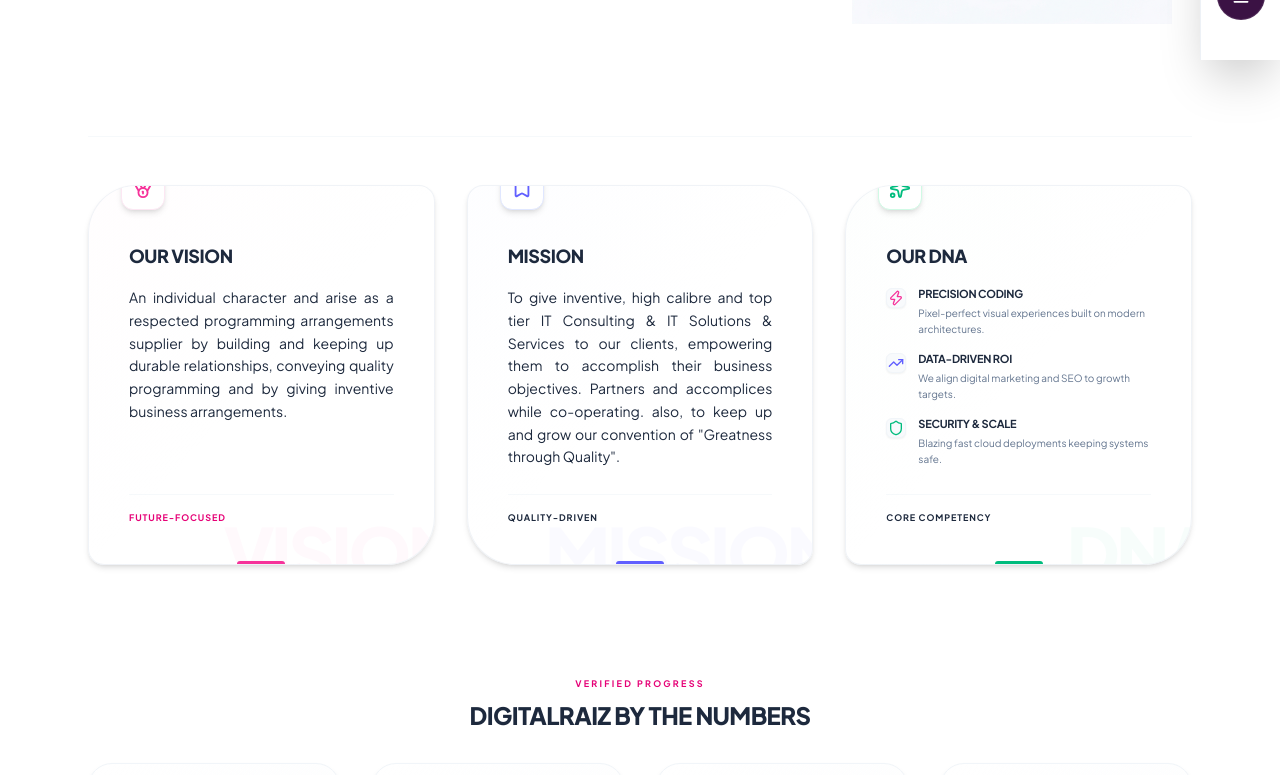
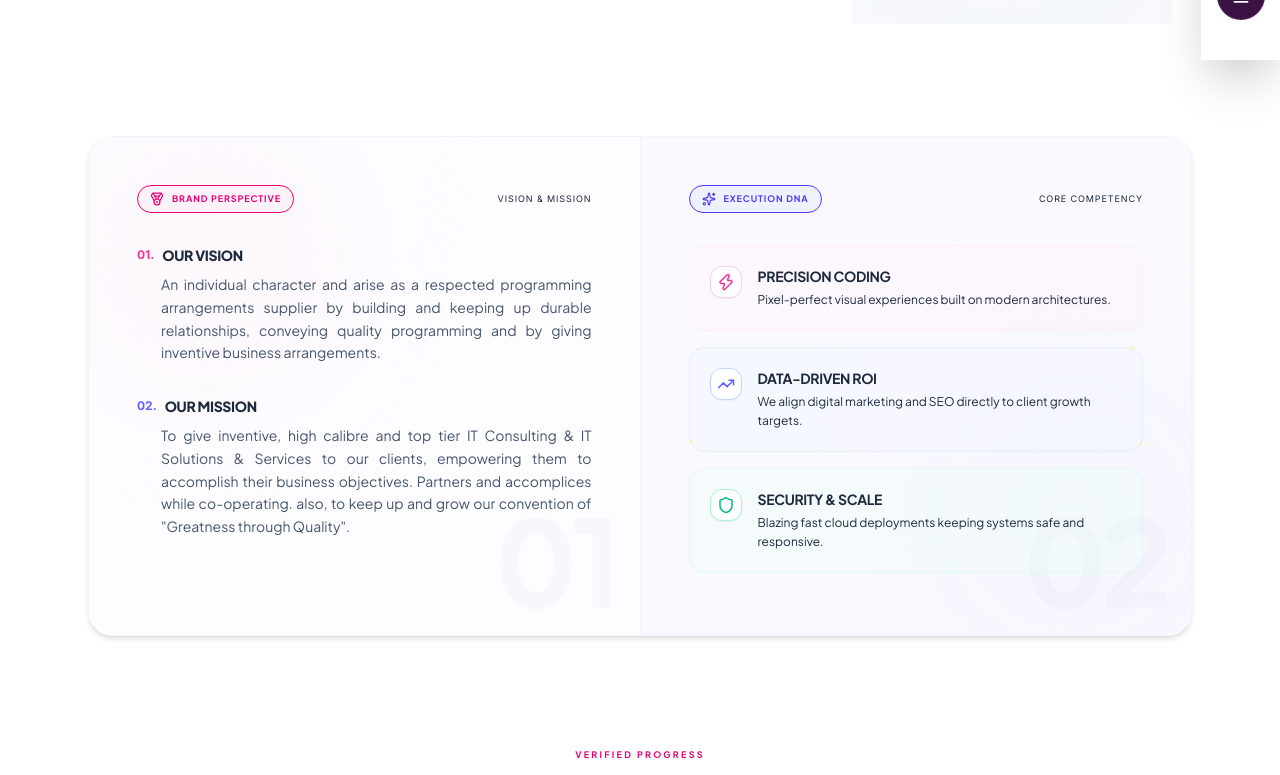
Before and after one commit to charankumardigitalraiz-max/digitalraiz-webiste, a Next.js app: page /about in a window 1280 px wide. Shown: the part 740-1515 px from the top of the page. Built offline with nearby package versions, Linux system fonts and the light colour scheme.

Commit message:
Redesign Pillars to Split-Studio Dashboard following homepage style

```diff
--- a/src/app/about/page.tsx
+++ b/src/app/about/page.tsx
@@ -13,24 +13,6 @@
     { value: "98", label: "Happy Clients", desc: "Trusted by founders and marketing leaders", icon: <UserCheck className="w-5 h-5 text-indigo-500" /> },
     { value: "27", label: "Employees", desc: "Expert engineers & digital strategists", icon: <Users className="w-5 h-5 text-pink-500" /> },
     { value: "16", label: "Our Products", desc: "Proprietary tools scaling business workflows", icon: <Box className="w-5 h-5 text-indigo-500" /> },
-  ];
-
-  const pillars = [
-    {
-      title: "Precision Coding",
-      desc: "Pixel-perfect visual experiences built on modern architectures.",
-      icon: <Zap className="w-4 h-4 text-pink-500" />
-    },
-    {
-      title: "Data-Driven ROI",
-      desc: "We align digital marketing and SEO to growth targets.",
-      icon: <TrendingUp className="w-4 h-4 text-indigo-500" />
-    },
-    {
-      title: "Security & Scale",
-      desc: "Blazing fast cloud deployments keeping systems safe.",
-      icon: <Shield className="w-4 h-4 text-emerald-500" />
-    }
   ];
 
   return (
@@ -107,7 +89,7 @@
                 <h3 className="text-3xl sm:text-4xl font-black uppercase tracking-tight leading-tight max-w-xl text-slate-850">
                   We build scale-ready digital platforms
                 </h3>
-                <p className="text-slate-650 text-xs sm:text-sm leading-relaxed text-justify font-normal max-w-2xl">
+                <p className="text-slate-655 text-xs sm:text-sm leading-relaxed text-justify font-normal max-w-2xl">
                   DigitalRaiz operates as a high-performance technology and marketing partner. We design responsive frameworks, build SEO-friendly web portals, and orchestrate campaign systems designed to scale businesses from local startups to large enterprises. We separate ourselves in our steady capacity to stay up with the changing requests of the business.
                 </p>
               </div>
@@ -122,90 +104,110 @@
               </div>
             </div>
 
-            {/* 2. Brand Pillars - Leaf-Shaped Floating-Icon Cards */}
-            <div className="grid grid-cols-1 lg:grid-cols-3 gap-12 lg:gap-8 pt-12 border-t border-slate-100/60">
+            {/* 2. Unified Split-Studio Dashboard (Matches Capabilities/Home Page style) */}
+            <div className="flex flex-col lg:flex-row border border-slate-100 rounded-3xl overflow-hidden bg-white shadow-md relative z-10 min-h-[500px]">
 
-              {/* Card 1: Vision (Leaf Shape 1) */}
-              <div className="bg-gradient-to-br from-pink-500/[0.01] via-white to-white border border-slate-200/50 rounded-2xl rounded-tl-[48px] rounded-br-[48px] p-8 sm:p-10 shadow-md hover:shadow-lg transition-all duration-300 relative overflow-hidden group hover:scale-[1.01] flex flex-col justify-between min-h-[380px]">
-                <div className="absolute -bottom-6 -right-6 text-7xl font-black text-pink-500/[0.03] select-none pointer-events-none font-sans tracking-tighter uppercase z-0">
-                  Vision
+              {/* Left Column: Brand Perspective (Vision & Mission) */}
+              <div className="flex-1 relative p-8 sm:p-12 border-b lg:border-b-0 lg:border-r border-slate-100 bg-[#fdfcff] overflow-hidden flex flex-col justify-between">
+                {/* Ambient glow */}
+                <div className="absolute top-0 left-0 w-60 h-60 rounded-full bg-pink-50/50 blur-[80px] pointer-events-none" />
+                {/* Watermark number */}
+                <div className="absolute bottom-4 right-6 text-[120px] font-black text-slate-900/[0.02] leading-none pointer-events-none select-none tracking-tighter z-0">
+                  01
                 </div>
 
-                {/* Floating Icon */}
-                <div className="absolute -top-5 left-8 w-11 h-11 bg-white border border-pink-100 rounded-xl shadow-md flex items-center justify-center text-pink-500 group-hover:scale-110 transition-transform duration-300 z-20">
-                  <Medal className="w-5.5 h-5.5" />
+                <div className="space-y-8 relative z-10">
+                  {/* Top Badge */}
+                  <div className="flex items-center justify-between">
+                    <div className="inline-flex items-center gap-2 px-3 py-1.5 rounded-full bg-pink-50 border border-pink-150 text-[9px] font-bold text-pink-600 uppercase tracking-widest">
+                      <Medal className="w-3.5 h-3.5" />
+                      <span>Brand Perspective</span>
+                    </div>
+                    <span className="text-[9px] font-mono text-slate-350 uppercase tracking-widest">Vision &amp; Mission</span>
                   </div>
 
-                <div className="space-y-4 relative z-10 pt-4">
-                  <h4 className="text-lg font-black uppercase tracking-tight text-slate-800">Our Vision</h4>
-                  <p className="text-slate-650 text-xs sm:text-sm leading-relaxed text-justify font-normal">
+                  {/* Content Blocks */}
+                  <div className="space-y-8">
+                    {/* Vision */}
+                    <div className="space-y-2">
+                      <div className="flex items-center gap-2">
+                        <span className="text-xs font-mono font-bold text-pink-500">01.</span>
+                        <h4 className="text-sm font-black uppercase tracking-tight text-slate-800">Our Vision</h4>
+                      </div>
+                      <p className="text-slate-600 text-xs sm:text-sm leading-relaxed text-justify font-normal pl-6">
                         An individual character and arise as a respected programming arrangements supplier by building and keeping up durable relationships, conveying quality programming and by giving inventive business arrangements.
                       </p>
                     </div>
 
-                <span className="text-[9px] font-bold text-pink-600 uppercase tracking-widest relative z-10 pt-4 block border-t border-slate-100/60 mt-6">Future-Focused</span>
-
-                {/* Accent indicator at the bottom */}
-                <div className="absolute bottom-0 left-1/2 -translate-x-1/2 w-12 h-[3px] bg-pink-500 rounded-t-full group-hover:w-24 transition-all duration-300" />
+                    {/* Mission */}
+                    <div className="space-y-2">
+                      <div className="flex items-center gap-2">
+                        <span className="text-xs font-mono font-bold text-indigo-500">02.</span>
+                        <h4 className="text-sm font-black uppercase tracking-tight text-slate-800">Our Mission</h4>
                       </div>
-
-              {/* Card 2: Mission (Leaf Shape 2) */}
-              <div className="bg-gradient-to-br from-indigo-500/[0.01] via-white to-white border border-slate-200/50 rounded-2xl rounded-tr-[48px] rounded-bl-[48px] p-8 sm:p-10 shadow-md hover:shadow-lg transition-all duration-300 relative overflow-hidden group hover:scale-[1.01] flex flex-col justify-between min-h-[380px]">
-                <div className="absolute -bottom-6 -right-6 text-7xl font-black text-indigo-500/[0.03] select-none pointer-events-none font-sans tracking-tighter uppercase z-0">
-                  Mission
-                </div>
-
-                {/* Floating Icon */}
-                <div className="absolute -top-5 left-8 w-11 h-11 bg-white border border-indigo-100 rounded-xl shadow-md flex items-center justify-center text-indigo-500 group-hover:scale-110 transition-transform duration-300 z-20">
-                  <Bookmark className="w-5.5 h-5.5" />
-                </div>
-
-                <div className="space-y-4 relative z-10 pt-4">
-                  <h4 className="text-lg font-black uppercase tracking-tight text-slate-800">Mission</h4>
-                  <p className="text-slate-650 text-xs sm:text-sm leading-relaxed text-justify font-normal">
+                      <p className="text-slate-600 text-xs sm:text-sm leading-relaxed text-justify font-normal pl-6">
                         To give inventive, high calibre and top tier IT Consulting &amp; IT Solutions &amp; Services to our clients, empowering them to accomplish their business objectives. Partners and accomplices while co-operating. also, to keep up and grow our convention of &quot;Greatness through Quality&quot;.
                       </p>
                     </div>
-
-                <span className="text-[9px] font-bold text-indigo-650 uppercase tracking-widest relative z-10 pt-4 block border-t border-slate-100/60 mt-6">Quality-Driven</span>
-
-                {/* Accent indicator at the bottom */}
-                <div className="absolute bottom-0 left-1/2 -translate-x-1/2 w-12 h-[3px] bg-indigo-500 rounded-t-full group-hover:w-24 transition-all duration-300" />
                   </div>
-
-              {/* Card 3: Our DNA (Leaf Shape 3) */}
-              <div className="bg-gradient-to-br from-emerald-500/[0.01] via-white to-white border border-slate-200/50 rounded-2xl rounded-tl-[48px] rounded-br-[48px] p-8 sm:p-10 shadow-md hover:shadow-lg transition-all duration-300 relative overflow-hidden group hover:scale-[1.005] flex flex-col justify-between min-h-[380px]">
-                <div className="absolute -bottom-6 -right-6 text-7xl font-black text-emerald-500/[0.03] select-none pointer-events-none font-sans tracking-tighter uppercase z-0">
-                  DNA
-                </div>
-
-                {/* Floating Icon */}
-                <div className="absolute -top-5 left-8 w-11 h-11 bg-white border border-emerald-100 rounded-xl shadow-md flex items-center justify-center text-emerald-500 group-hover:scale-110 transition-transform duration-300 z-20">
-                  <Sparkles className="w-5.5 h-5.5" />
-                </div>
-
-                <div className="space-y-4 relative z-10 pt-4">
-                  <h4 className="text-lg font-black uppercase tracking-tight text-slate-800">Our DNA</h4>
-
-                  <div className="space-y-3.5">
-                    {pillars.map((pillar, idx) => (
-                      <div key={idx} className="flex gap-3 items-start">
-                        <div className="w-5 h-5 rounded-md flex items-center justify-center bg-slate-50 border border-slate-100 text-slate-700 shadow-xs shrink-0 mt-0.5">
-                          {pillar.icon}
-                        </div>
-                        <div className="space-y-0.5">
-                          <h5 className="text-[11px] font-bold text-slate-850 uppercase tracking-tight">{pillar.title}</h5>
-                          <p className="text-slate-500 text-[10px] leading-relaxed font-light">{pillar.desc}</p>
-                        </div>
-                      </div>
-                    ))}
                 </div>
               </div>
 
-                <span className="text-[9px] font-bold text-emerald-650 uppercase tracking-widest relative z-10 pt-4 block border-t border-slate-100/60 mt-6">Core Competency</span>
+              {/* Right Column: Execution DNA (Pillars) */}
+              <div className="flex-1 relative p-8 sm:p-12 bg-[#faf9ff] overflow-hidden flex flex-col justify-between">
+                {/* Ambient glow */}
+                <div className="absolute bottom-0 right-0 w-60 h-60 rounded-full bg-indigo-50/50 blur-[80px] pointer-events-none" />
+                {/* Watermark number */}
+                <div className="absolute bottom-4 right-6 text-[120px] font-black text-slate-900/[0.02] leading-none pointer-events-none select-none tracking-tighter z-0">
+                  02
+                </div>
 
-                {/* Accent indicator at the bottom */}
-                <div className="absolute bottom-0 left-1/2 -translate-x-1/2 w-12 h-[3px] bg-emerald-500 rounded-t-full group-hover:w-24 transition-all duration-300" />
+                <div className="space-y-8 relative z-10">
+                  {/* Top Badge */}
+                  <div className="flex items-center justify-between">
+                    <div className="inline-flex items-center gap-2 px-3 py-1.5 rounded-full bg-indigo-50 border border-indigo-150 text-[9px] font-bold text-indigo-600 uppercase tracking-widest">
+                      <Sparkles className="w-3.5 h-3.5" />
+                      <span>Execution DNA</span>
+                    </div>
+                    <span className="text-[9px] font-mono text-slate-350 uppercase tracking-widest">Core Competency</span>
+                  </div>
+
+                  {/* Pillars list styled as premium hover components */}
+                  <div className="space-y-4">
+                    {/* Pillar 1 */}
+                    <div className="bg-pink-50/30 hover:bg-pink-50/80 border border-pink-100/50 hover:border-pink-300 transition-all duration-300 rounded-2xl p-4 sm:p-5 flex gap-4 items-start group">
+                      <div className="w-8 h-8 rounded-xl bg-white border border-pink-200 flex items-center justify-center text-pink-500 shrink-0 shadow-xs">
+                        <Zap className="w-4.5 h-4.5" />
+                      </div>
+                      <div className="space-y-1">
+                        <h5 className="text-xs sm:text-sm font-bold text-slate-800 uppercase tracking-tight">Precision Coding</h5>
+                        <p className="text-slate-550 text-[11px] sm:text-xs leading-relaxed font-light">Pixel-perfect visual experiences built on modern architectures.</p>
+                      </div>
+                    </div>
+
+                    {/* Pillar 2 */}
+                    <div className="bg-indigo-50/30 hover:bg-indigo-50/80 border border-indigo-100/50 hover:border-indigo-300 transition-all duration-300 rounded-2xl p-4 sm:p-5 flex gap-4 items-start group">
+                      <div className="w-8 h-8 rounded-xl bg-white border border-indigo-200 flex items-center justify-center text-indigo-500 shrink-0 shadow-xs">
+                        <TrendingUp className="w-4.5 h-4.5" />
+                      </div>
+                      <div className="space-y-1">
+                        <h5 className="text-xs sm:text-sm font-bold text-slate-800 uppercase tracking-tight">Data-Driven ROI</h5>
+                        <p className="text-slate-550 text-[11px] sm:text-xs leading-relaxed font-light">We align digital marketing and SEO directly to client growth targets.</p>
+                      </div>
+                    </div>
+
+                    {/* Pillar 3 */}
+                    <div className="bg-emerald-50/30 hover:bg-emerald-50/80 border border-emerald-100/50 hover:border-emerald-300 transition-all duration-300 rounded-2xl p-4 sm:p-5 flex gap-4 items-start group">
+                      <div className="w-8 h-8 rounded-xl bg-white border border-emerald-200 flex items-center justify-center text-emerald-500 shrink-0 shadow-xs">
+                        <Shield className="w-4.5 h-4.5" />
+                      </div>
+                      <div className="space-y-1">
+                        <h5 className="text-xs sm:text-sm font-bold text-slate-800 uppercase tracking-tight">Security &amp; Scale</h5>
+                        <p className="text-slate-550 text-[11px] sm:text-xs leading-relaxed font-light">Blazing fast cloud deployments keeping systems safe and responsive.</p>
+                      </div>
+                    </div>
+                  </div>
+                </div>
               </div>
 
             </div>
--- a/src/components/Services.tsx
+++ b/src/components/Services.tsx
@@ -27,7 +27,7 @@
     tag: "bg-indigo-100/50 text-[#4f46e5]",
     desc: "High-performance web applications and native mobile apps built to scale. Clean design, usability, search-friendly structure, and clean code.",
     items: ["Next.js & React Apps", "Mobile Apps (iOS/Android)", "UI/UX Prototyping", "E-commerce Platforms", "SAP Integration"],
-    img: "/services/digitalraiz_web_mobile_development_no_human.png",
+    img: "/services/mobile.png",
     href: "/services#engineering"
   },
   {
```
Also changed, not shown: 2 other files (tests, documents, lock files or other folders). Lines whose indentation alone changed are shown as unchanged.
